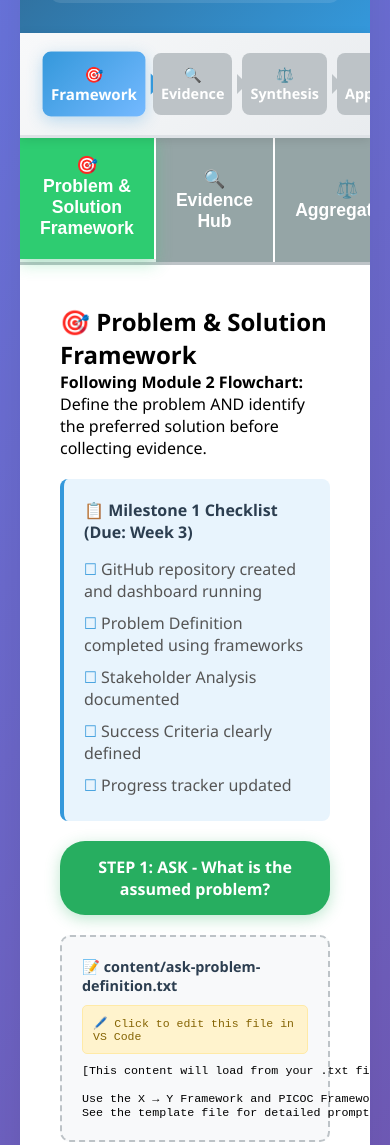
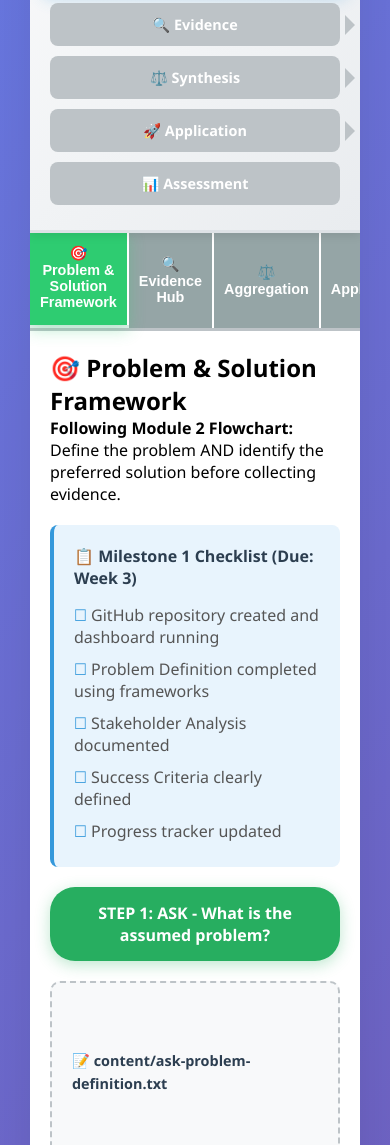
Before and after one commit to brotemjg/ebm-dashboard-Joseph-Brotemarkle, a plain HTML site: page index.html in a window 390 px wide. Shown: the part 560-1705 px from the top of the page. Drawn offline with Linux system fonts and the light colour scheme; a script that the page names is missing.

Commit message:
Improve dashboard styling - fix text overflow and responsive design

```diff
--- a/index.html
+++ b/index.html
@@ -111,6 +111,9 @@
             display: none;
             padding: 40px;
             animation: fadeIn 0.3s ease-in;
+            max-width: 100%;
+            overflow-x: hidden;
+            word-wrap: break-word;
         }
 
         .tab-panel.active {
@@ -160,6 +163,11 @@
             font-size: 0.9em;
             cursor: pointer;
             transition: all 0.3s ease;
+            max-width: 100%;
+            overflow-x: auto;
+            word-wrap: break-word;
+            white-space: pre-wrap;
+            line-height: 1.6;
         }
 
         .content-file-preview:hover {
@@ -203,6 +211,8 @@
             border-left: 5px solid #ddd;
             background: #fafafa;
             border-radius: 10px;
+            max-width: 100%;
+            overflow-x: hidden;
         }
 
         .evidence-section h3 {
@@ -211,6 +221,8 @@
             padding: 10px 20px;
             border-radius: 25px;
             display: inline-block;
+            word-wrap: break-word;
+            max-width: 100%;
         }
 
         .evidence-section .content-file-preview {
@@ -336,6 +348,66 @@
             content: "☐ ";
             color: #3498db;
             font-weight: bold;
+        }
+
+        /* === RESPONSIVE & TEXT IMPROVEMENTS === */
+        @media (max-width: 768px) {
+            .container {
+                margin: 10px;
+                border-radius: 10px;
+            }
+
+            .header h1 {
+                font-size: 1.8em;
+            }
+
+            .tab-button {
+                padding: 15px 10px;
+                font-size: 0.9em;
+            }
+
+            .tab-panel {
+                padding: 20px;
+            }
+
+            .student-info {
+                grid-template-columns: 1fr;
+            }
+
+            .progress-indicator {
+                flex-direction: column;
+            }
+
+            .progress-step {
+                margin: 5px 0;
+            }
+        }
+
+        /* Better text handling */
+        h1, h2, h3, h4, h5, h6 {
+            word-wrap: break-word;
+            overflow-wrap: break-word;
+            hyphens: auto;
+        }
+
+        p, li, pre {
+            word-wrap: break-word;
+            overflow-wrap: break-word;
+            max-width: 100%;
+        }
+
+        pre {
+            white-space: pre-wrap;
+            overflow-x: auto;
+        }
+
+        /* Ensure no element exceeds container width */
+        * {
+            max-width: 100%;
+        }
+
+        .container * {
+            box-sizing: border-box;
         }
     </style>
 </head>
```
